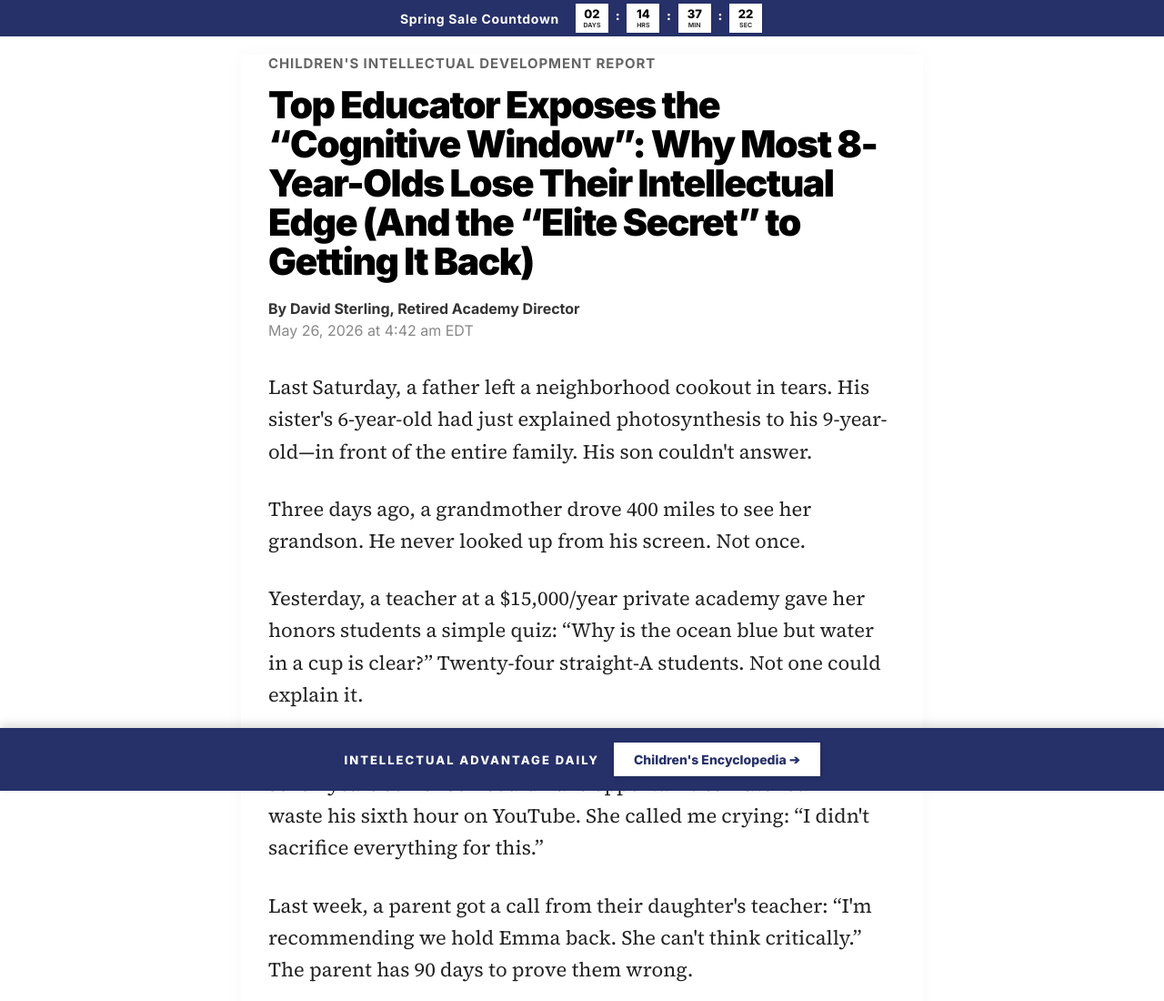
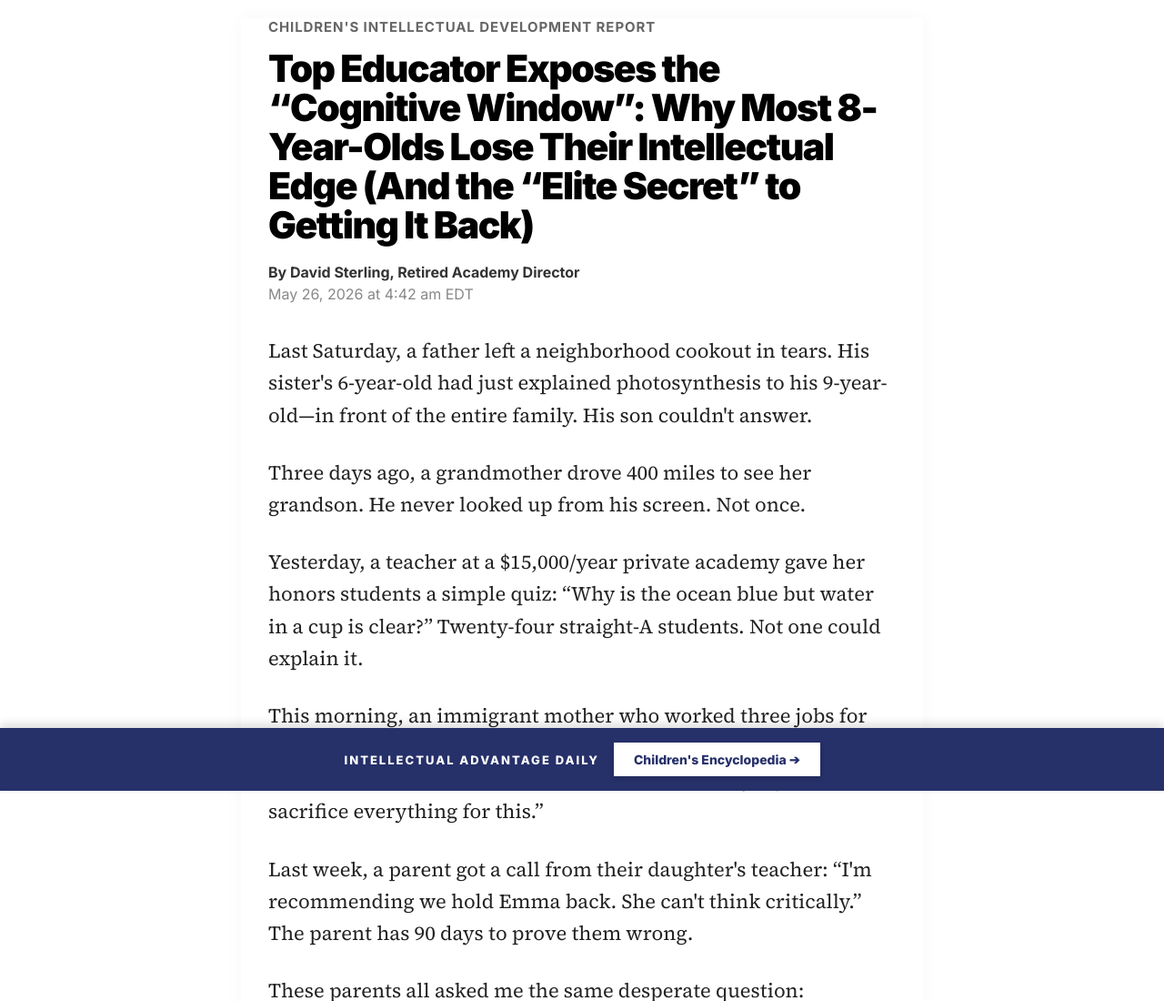
Before and after one commit to lozo124/100kways, a plain HTML site: page index.html in a window 1280 px wide. Shown: the top 1100 px of the page at 91% size. Drawn offline with Linux system fonts and the light colour scheme.

Commit message:
Update index.html

```diff
--- a/index.html
+++ b/index.html
@@ -6,46 +6,14 @@
   <title>Intellectual Advantage Daily | EduQuest Kids</title>
   <meta name="description" content="Top Educator Exposes the Cognitive Window: Why Most 8-Year-Olds Lose Their Intellectual Edge">
   <link rel="stylesheet" href="css/style.css">
+
+
+
+
 </head>
 <body>
 
-  <!-- Countdown Bar -->
-  <div class="countdown-bar">
-    <a href="https://eduquestkids.com/products/childrens-encyclopedia-100-000-whys-build-your-childs-ultimate-brain">
-      <div class="countdown-inner">
-        <div class="countdown-content">
-          <span class="countdown-label">Spring Sale Countdown</span>
-          <div class="timer-part">
-            <div class="time-box">
-              <span class="time-number">02</span>
-              <span class="time-unit">Days</span>
-            </div>
-          </div>
-          <span class="countdown-sep">:</span>
-          <div class="timer-part">
-            <div class="time-box">
-              <span class="time-number">14</span>
-              <span class="time-unit">Hrs</span>
-            </div>
-          </div>
-          <span class="countdown-sep">:</span>
-          <div class="timer-part">
-            <div class="time-box">
-              <span class="time-number">37</span>
-              <span class="time-unit">Min</span>
-            </div>
-          </div>
-          <span class="countdown-sep">:</span>
-          <div class="timer-part">
-            <div class="time-box">
-              <span class="time-number">22</span>
-              <span class="time-unit">Sec</span>
-            </div>
-          </div>
-        </div>
-      </div>
-    </a>
-  </div>
+
 
   <!-- Main Content Wrapper -->
   <div class="content-wrapper">
@@ -181,7 +149,7 @@
 
         <h2 class="subheading">The Encyclopedia That Changes Everything</h2>
 
-        <p>One resource kept appearing in my research: A masterfully designed &ldquo;Why&rdquo; machine called <a class="text-link" href="https://eduquestkids.com/products/childrens-encyclopedia-100-000-whys-build-your-childs-ultimate-brain">100,000 Whys Children's Encyclopedia.</a></p>
+        <p>One resource kept appearing in my research: A masterfully designed &ldquo;Why&rdquo; machine called <a class="text-link" href="/product.html?mc_sub=1">100,000 Whys Children's Encyclopedia.</a></p>
 
         <p>But this isn't a boring textbook. It's a curiosity-machine disguised as a fascinating adventure.</p>
 
@@ -215,7 +183,7 @@
 
         <!-- CTA 1 -->
         <div class="cta-wrapper">
-          <a class="cta-btn gold" href="https://eduquestkids.com/products/childrens-encyclopedia-100-000-whys-build-your-childs-ultimate-brain">CHECK AVAILABILITY - 50% OFF TODAY &rarr;</a>
+          <a class="cta-btn gold" href="/product.html?mc_sub=1">CHECK AVAILABILITY - 50% OFF TODAY &rarr;</a>
         </div>
 
         <h2 class="subheading">The Mechanism That Makes It Work</h2>
@@ -260,7 +228,7 @@
 
         <!-- CTA 2 -->
         <div class="cta-wrapper">
-          <a class="cta-btn gold" href="https://eduquestkids.com/products/childrens-encyclopedia-100-000-whys-build-your-childs-ultimate-brain">CHECK AVAILABILITY NOW &rarr;</a>
+          <a class="cta-btn gold" href="/product.html?mc_sub=1">CHECK AVAILABILITY NOW &rarr;</a>
         </div>
 
         <p>You get the same 90-day guarantee teachers get. If your child doesn't engage, if you don't see massive intellectual growth, return it.</p>
@@ -279,7 +247,7 @@
 
         <!-- CTA 3 -->
         <div class="cta-wrapper">
-          <a class="cta-btn gold" href="https://eduquestkids.com/products/childrens-encyclopedia-100-000-whys-build-your-childs-ultimate-brain">SECURE YOUR CHILD'S FOUNDATION &rarr;</a>
+          <a class="cta-btn gold" href="/product.html?mc_sub=1">SECURE YOUR CHILD'S FOUNDATION &rarr;</a>
         </div>
 
         <p>The research is clear. The window is real. The solution works.</p>
@@ -288,7 +256,7 @@
 
         <!-- CTA 4 -->
         <div class="cta-wrapper">
-          <a class="cta-btn gold" href="https://eduquestkids.com/products/childrens-encyclopedia-100-000-whys-build-your-childs-ultimate-brain">GET THE ENCYCLOPEDIA - 50% OFF TODAY &rarr;</a>
+          <a class="cta-btn gold" href="/product.html?mc_sub=1">GET THE ENCYCLOPEDIA - 50% OFF TODAY &rarr;</a>
         </div>
 
         <p>Still thinking? Still hoping regular school is enough?</p>
@@ -325,7 +293,7 @@
 
         <!-- CTA 5 (navy) -->
         <div class="cta-wrapper" style="margin-top: 50px;">
-          <a class="cta-btn navy" href="https://eduquestkids.com/products/childrens-encyclopedia-100-000-whys-build-your-childs-ultimate-brain">APPLY DISCOUNT AND CHECK AVAILABILITY &rarr;</a>
+          <a class="cta-btn navy" href="/product.html?mc_sub=1">APPLY DISCOUNT AND CHECK AVAILABILITY &rarr;</a>
         </div>
 
         <p style="margin-top: 16px; text-align: center; font-family: 'Inter', sans-serif; font-size: 14px; color: #666;">Click the link above to see if EduQuestKids is still offering a 50% discount and free shipping.</p>
@@ -337,7 +305,7 @@
   <header id="masthead" class="masthead">
     <div class="masthead-inner">
       <span class="masthead-label">Intellectual Advantage Daily</span>
-      <a class="masthead-btn" href="https://eduquestkids.com/products/childrens-encyclopedia-100-000-whys-build-your-childs-ultimate-brain">Children's Encyclopedia &#10132;</a>
+      <a class="masthead-btn" href="/product.html?mc_sub=1">Children's Encyclopedia &#10132;</a>
     </div>
   </header>
 
```
